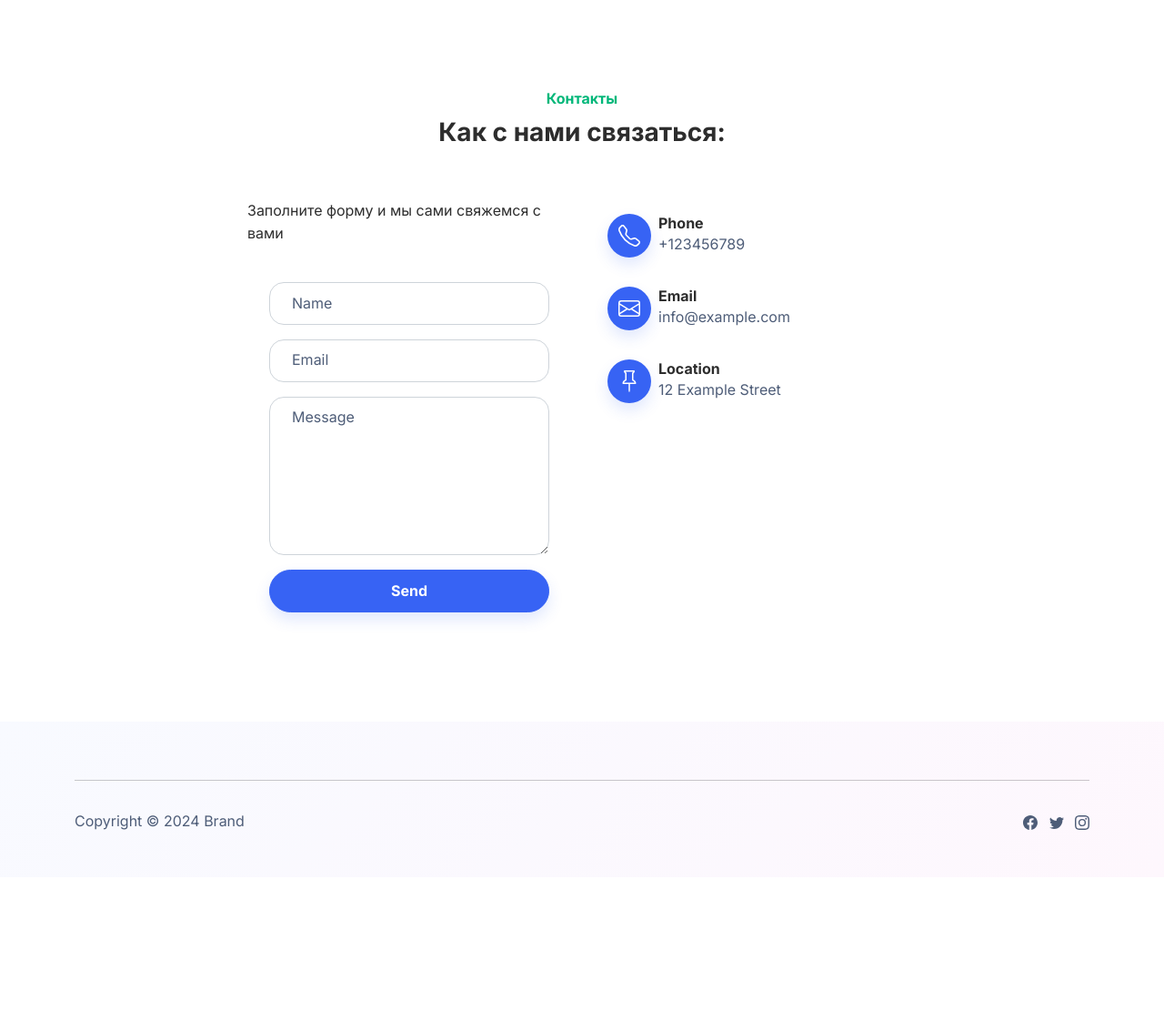
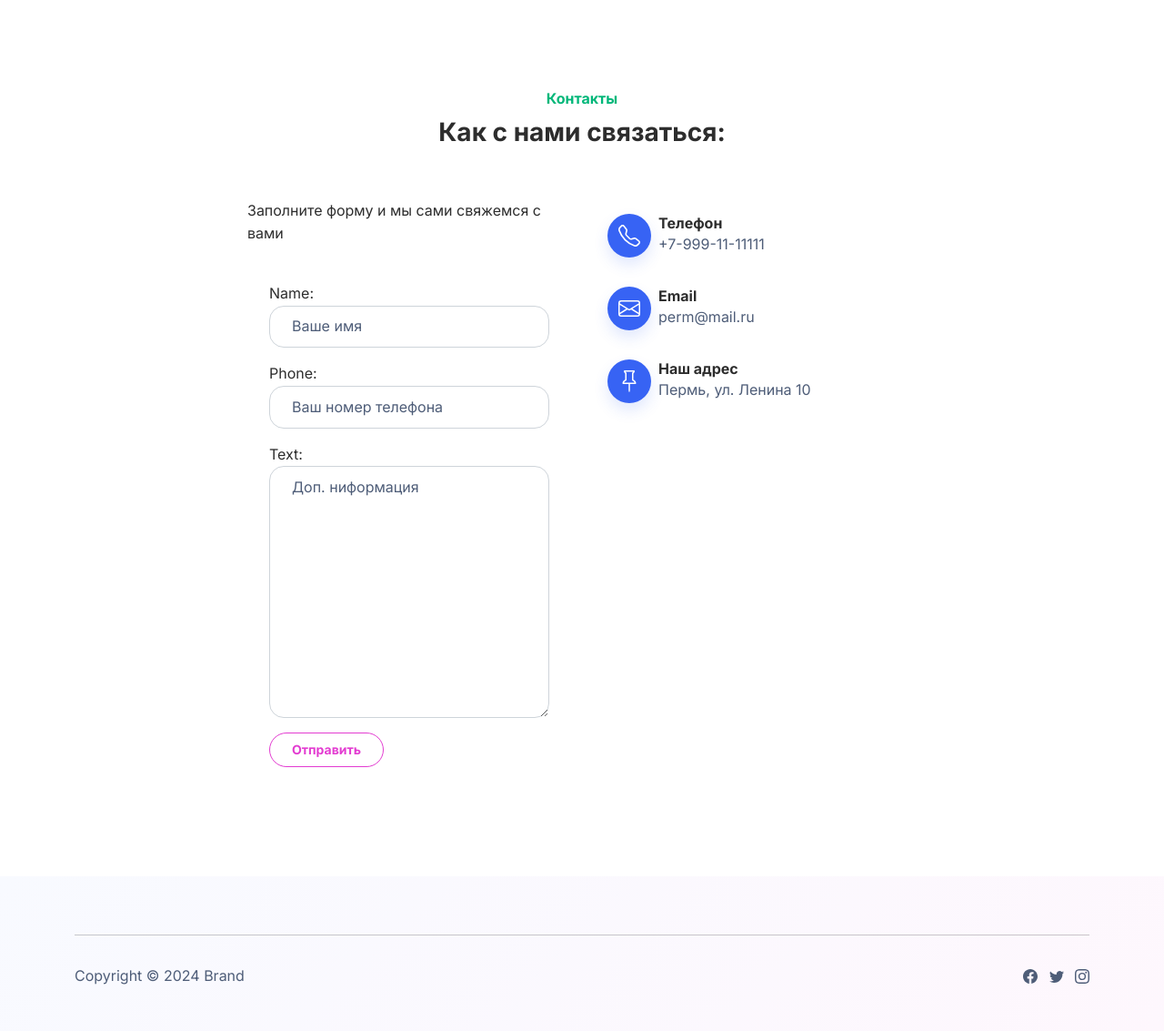
Before and after one commit to Tomahawk159/rental_site, a Django app: page /contact/ in a window 1280 px wide. Shown: the part 75-1208 px from the top of the page at 91% size. Before the commit the page ends 987 px from the top, so only its background shows below. Run offline with Django 4.2, Linux system fonts and the light colour scheme; parts of the project's set-up code (start-up, migrations or seed data) failed here and were passed over; some libraries are stand-ins or nearby versions.

Commit message:
updated contacts and completed telegram notifications

```diff
--- a/mainapp/forms.py
+++ b/mainapp/forms.py
@@ -1,7 +1,4 @@
 from django import forms
-
-from aiogram import Bot
-from telegram.config_data.config import config
 
 
 class ReservationForm(forms.Form):
@@ -33,8 +30,35 @@ class ReservationForm(forms.Form):
         ),
     )
 
-    async def send_telegram_message(self):
-        print('pltcm')
-        bot = Bot(token=config.tg_bot.token)
-        message = f'Имя: {self.cleaned_data["name"]}\nТелефон: {self.cleaned_data["phone"]}\nДоп. информация: {self.cleaned_data["text"]}'
-        await bot.send_message(chat_id=1730221801, text=message)
+    tool_name = forms.CharField(widget=forms.HiddenInput(), required=False)
+
+
+class FeedbackForm(ReservationForm):
+    pass
+    # name = forms.CharField(
+    #     required=True,
+    #     widget=forms.TextInput(
+    #         attrs={
+    #             'class': 'mb-3 form-control',
+    #             'placeholder': 'Ваше имя'
+    #         }
+    #     ),
+    # )
+    # phone = forms.CharField(
+    #     required=True,
+    #     widget=forms.TextInput(
+    #         attrs={
+    #             'class': 'mb-3 form-control',
+    #             'placeholder': 'Ваш номер телефона'
+    #         }
+    #     ),
+    # )
+    # text = forms.CharField(
+    #     required=True,
+    #     widget=forms.Textarea(
+    #         attrs={
+    #             'class': 'mb-3 form-control',
+    #             'placeholder': 'Доп. ниформация'
+    #         }
+    #     ),
+    # )
--- a/mainapp/templates/mainapp/contacts.html
+++ b/mainapp/templates/mainapp/contacts.html
@@ -16,13 +16,9 @@
                 <div>
                     <p>Заполните форму и мы сами свяжемся с вами</p>
                     <form class="p-3 p-xl-4" method="post">
-                        <div class="mb-3"><input class="form-control" type="text" id="name-1" name="name"
-                                placeholder="Name"></div>
-                        <div class="mb-3"><input class="form-control" type="email" id="email-1" name="email"
-                                placeholder="Email"></div>
-                        <div class="mb-3"><textarea class="form-control" id="message-1" name="message" rows="6"
-                                placeholder="Message"></textarea></div>
-                        <div><button class="btn btn-primary shadow d-block w-100" type="submit">Send </button></div>
+                        {% csrf_token %}
+                        {{ form.as_p }}
+                        <button class="btn btn-sm btn-outline-secondary" type="submit">Отправить</button>
                     </form>
                 </div>
             </div>
@@ -39,8 +35,8 @@
                             </svg>
                         </div>
                         <div class="px-2">
-                            <h6 class="fw-bold mb-0">Phone</h6>
-                            <p class="text-muted mb-0">+123456789</p>
+                            <h6 class="fw-bold mb-0">Телефон</h6>
+                            <p class="text-muted mb-0">{{ contacts.phone }}</p>
                         </div>
                     </div>
                     <div class="d-flex align-items-center p-3">
@@ -55,7 +51,7 @@
                         </div>
                         <div class="px-2">
                             <h6 class="fw-bold mb-0">Email</h6>
-                            <p class="text-muted mb-0">info@example.com</p>
+                            <p class="text-muted mb-0">{{ contacts.email }}</p>
                         </div>
                     </div>
                     <div class="d-flex align-items-center p-3">
@@ -69,8 +65,9 @@
                             </svg>
                         </div>
                         <div class="px-2">
-                            <h6 class="fw-bold mb-0">Location</h6>
-                            <p class="text-muted mb-0">12 Example Street</p>
+                            <h6 class="fw-bold mb-0">Наш адрес</h6>
+                            <p class="text-muted mb-0">{{ contacts.city}}, {{contacts.adress}}</p>
+                            <script type="text/javascript" charset="utf-8" async src={{contacts.map}}></script>
                         </div>
                     </div>
                 </div>
--- a/mainapp/templates/mainapp/reservation.html
+++ b/mainapp/templates/mainapp/reservation.html
@@ -1,14 +1,15 @@
 {% extends 'mainapp/base.html' %}
 {% load static %}
 {% block content %}
+
 <div class="row d-flex justify-content-center">
     <div class="col-md-6 col-xl-4">
         <div>
             <p>Заполните форму и мы свяжемся с вами</p>
-
             <form class="p-3 p-xl-4" method="post">
                 {% csrf_token %}
                 {{ form.as_p }}
+                <input type="hidden" name="tool_name" value="{{ tool_name }}">
                 <button class="btn btn-sm btn-outline-secondary" type="submit">Отправить</button>
             </form>
         </div>
--- a/mainapp/templates/mainapp/tool.html
+++ b/mainapp/templates/mainapp/tool.html
@@ -29,7 +29,7 @@
                     </div>
                     <div class="d-flex justify-content-between">
                         <a class="btn btn-primary shadow" role="button"
-                            href="{% url 'mainapp:reservation' %}">Забронировать</a>
+                            href="{% url 'mainapp:reservation' tool_name=tool.name %}">Забронировать</a>
                     </div>
                     <div class="d-flex justify-content-between">
                         <p class="text-muted" style="margin-top:1rem">{{ tool.description }}</p>
--- a/mainapp/urls.py
+++ b/mainapp/urls.py
@@ -23,8 +23,7 @@ urlpatterns = [
      path('catalog/<int:category_id>/', SubCategoryListView.as_view(), name='category'),
      path('catalog/<int:category_id>/<int:subcategory_id>/', ToolListView.as_view(), name='subcategory'),
      path('catalog/<int:category_id>/<int:subcategory_id>/<int:pk>', ToolDetailView.as_view(), name='tool'),
-    #  path('send_booking_message/', send_booking_message, name='send_booking_message'),
-     path('reservation/', ReservationView.as_view(), name='reservation'),
+     path('reservation/<str:tool_name>/', ReservationView.as_view(), name='reservation'),
 ]
 
 if settings.DEBUG:
--- a/mainapp/views.py
+++ b/mainapp/views.py
@@ -1,17 +1,18 @@
 import random
-from django.shortcuts import redirect
-from django.http import HttpResponse
-
+import requests
+from django.http import HttpResponseRedirect
+from django.contrib import messages
 from django.views.generic.detail import DetailView
 from django.views.generic import TemplateView, ListView
 
-# from aiogram import Bot
-# from telegram.config_data.config import config
+from telegram.config_data.config import config
 
 from mainapp.models import Category, SubCategory, Tool
 from review.models import Review
 from common.views import TitleMixin
-from mainapp.forms import ReservationForm
+from mainapp.forms import ReservationForm, FeedbackForm
+from config import settings
+from common.common_variable import CONTACTS
 
 
 class IndexView(TitleMixin, TemplateView):
@@ -70,60 +71,86 @@ class ToolDetailView(DetailView):
     model = Tool
     template_name = 'mainapp/tool.html'
 
+    def get_context_data(self, **kwargs):
+        context = super().get_context_data(**kwargs)
+        context['title'] = 'Инструмент'
+        return context
+
 
 class ContactView(TitleMixin, TemplateView):
     template_name = 'mainapp/contacts.html'
-    title = 'Контакты'
+    form_class = FeedbackForm
 
     def get_context_data(self, **kwargs):
         context = super().get_context_data(**kwargs)
-        context['contacts'] = [
-            {
-                'map': """https://yandex.ru/map-widget/v1/"""
-                       """?um=constructor%3A2c34e08a01345d2486370b7a37c0c6b0e13b34a695f0dbe0bfea7603d1d63826&amp;"""
-                       """source=constructor""",
-                'city': 'Пермь',
-                'phone': '+7-999-11-11111',
-                'email': 'perm@mail.ru',
-                'adress': 'ул. Ленина 10'
-            }
-        ]
+        context['form'] = self.form_class()
+        context['title'] = 'Контакты'
+        context['contacts'] = CONTACTS
         return context
 
+    def send_telegram_message(self, form):
+        url = f'https://api.telegram.org/bot{config.tg_bot.token}/sendMessage'
+        data = {
+            'chat_id': 1730221801,
+            'text': f"""Клиент: {form.cleaned_data["name"]} ждёт звонка"""
+                    f"""\nТелефон: {form.cleaned_data["phone"]}"""
+                    f"""\nДоп. информация: {form.cleaned_data["text"]}"""
+        }
+        response = requests.post(url, json=data)
+        if response.status_code == 200:
+            return True
+        return False
 
-class ReservationView(TitleMixin, TemplateView):
+    def post(self, request, *args, **kwargs):
+        form = self.form_class(request.POST)
+        if form.is_valid():
+            if self.send_telegram_message(form):
+                messages.success(request, f'{form.cleaned_data["name"]}, мы свяжемся с вами в ближайшее время.')
+            else:
+                messages.error(request, 'Что-то пошло не так, попробуйте ещё раз')
+            return HttpResponseRedirect(settings.LOGIN_REDIRECT_URL)
+        else:
+            context = self.get_context_data()
+            context['form'] = form
+            return self.render_to_response(context)
+
+
+class ReservationView(TemplateView):
     template_name = 'mainapp/reservation.html'
-    title = 'Бронирование инструмента'
     form_class = ReservationForm
 
     def get_context_data(self, **kwargs):
         context = super().get_context_data(**kwargs)
         context['form'] = self.form_class()
+        tool_name = self.kwargs.get('tool_name')
+        context['tool_name'] = tool_name
+        context['title'] = 'Бронирование'
+
         return context
+
+    def send_telegram_message(self, form, tool_name):
+        url = f'https://api.telegram.org/bot{config.tg_bot.token}/sendMessage'
+        data = {
+            'chat_id': 1730221801,
+            'text': f"""Бронирование: {tool_name}\nИмя: {form.cleaned_data["name"]}"""
+                    f"""\nТелефон: {form.cleaned_data["phone"]}"""
+                    f"""\nДоп. информация: {form.cleaned_data["text"]}"""
+        }
+        response = requests.post(url, json=data)
+        if response.status_code == 200:
+            return True
+        return False
 
     def post(self, request, *args, **kwargs):
         form = self.form_class(request.POST)
         if form.is_valid():
-            print('гуд')
-            form.send_telegram_message()
-            # Дополнительные действия после отправки сообщения
-            return HttpResponse('Сообщение отправлено в чат телеграм-бота')
+            tool_name = form.cleaned_data['tool_name']
+            if self.send_telegram_message(form, tool_name):
+                messages.success(request, 'Мы свяжемся с вами в ближайшее время.')
+            else:
+                messages.error(request, 'Что-то пошло не так, попробуйте ещё раз')
+            return HttpResponseRedirect(settings.LOGIN_REDIRECT_URL)
         else:
             context = self.get_context_data()
             context['form'] = form
             return self.render_to_response(context)
-
-# class ReservationView(TitleMixin, TemplateView):
-#     template_name = 'mainapp/reservation.html'
-#     title = 'Бронирование инструмента'
-#     form_class = ReservationForm
-
-#     def get_context_data(self, **kwargs):
-#         context = super().get_context_data(**kwargs)
-#         context['form'] = self.form_class()
-#         return context
-
-# async def send_booking_message(request):
-#     bot = Bot(token=config.tg_bot.token)
-#     await bot.send_message(chat_id=1730221801, text='Бронь')
-#     return HttpResponse('Сообщение отправлено в чат телеграм-бота')
--- a/requirements.txt
+++ b/requirements.txt
@@ -4,3 +4,4 @@ sqlparse==0.4.3
 Pillow==9.4.0
 aiogram==3.2.0
 environs==9.5.0
+requests==2.31.0
```
Also changed, not shown: common/common_variable.py (added, +10 -0 lines).
